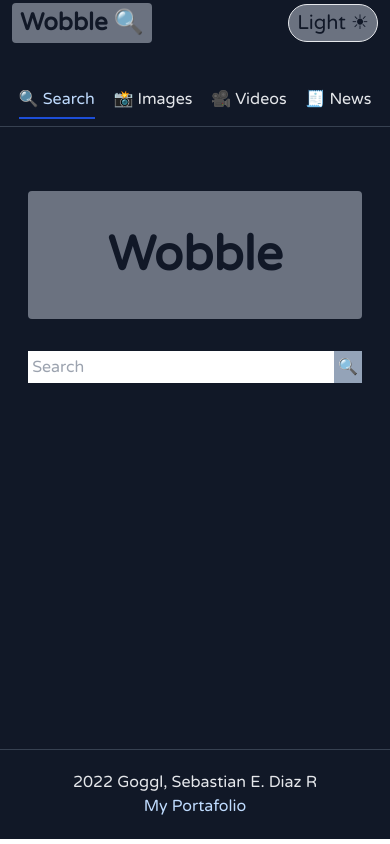
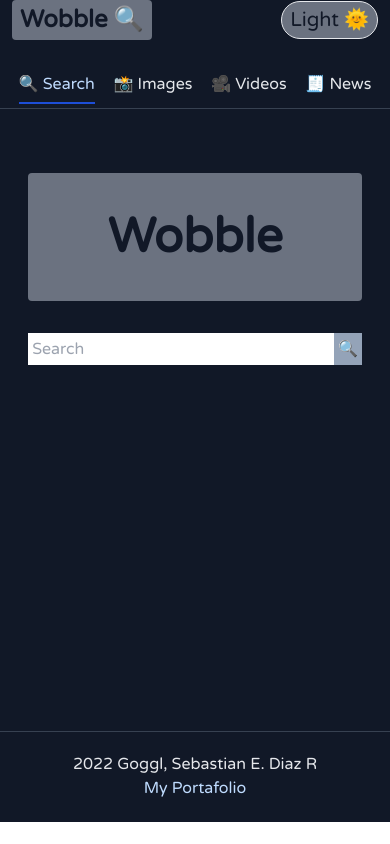
Before and after one commit to SebasWebCool/google-search, a React (Vite) app: page / in a window 390 px wide. Built offline with nearby package versions, Linux system fonts and the light colour scheme.

Commit message:
fixed responsive at navBar

```diff
--- a/src/components/Navbar.jsx
+++ b/src/components/Navbar.jsx
@@ -34,7 +34,7 @@ const navbar = ({setPage, home, setHome, darkTheme, setDarkTheme, setTypeSearch,
   }
 
   return (
-    <div className='max-[600px]:h-[15vh] w-full flex flex-wrap justify-between  items-center border-b dark:border-gray-700 border-gray-200'>
+    <div className='md:h-[15vh] w-full flex flex-wrap justify-between  items-center border-b dark:border-gray-700 border-gray-200'>
 
       <div className='flex  justify-between px-3 min-[885px] items-center w-screen'>
           <a className='cursor-pointer' href="#" onClick={goHome}>
@@ -49,7 +49,7 @@ const navbar = ({setPage, home, setHome, darkTheme, setDarkTheme, setTypeSearch,
           }
           </div>
           <button className='text-xl dark:bg-gray-500 dark:text-gray-900 bg-white border rounded-full px-2 py-1' onClick={() => setDarkTheme(!darkTheme)}>
-            {darkTheme ? 'Light ☀' : 'Dark 🌙'}
+            {darkTheme ? 'Light 🌞' : 'Dark 🌙'}
           </button>
       </div>
           <div className='sm:hidden flex justify-center align-middle w-full pt-5'>
```
